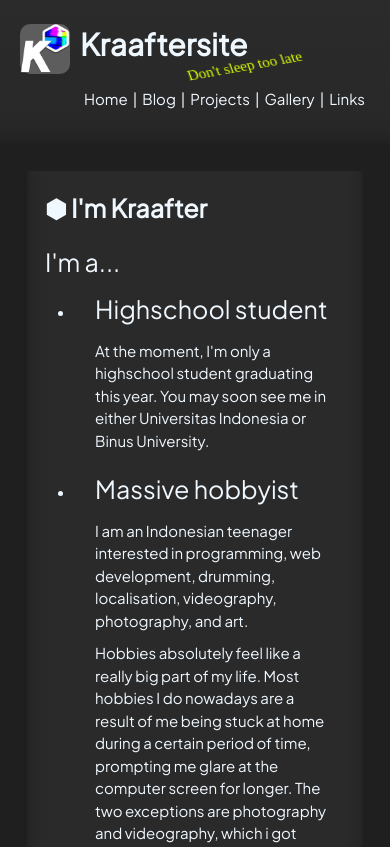
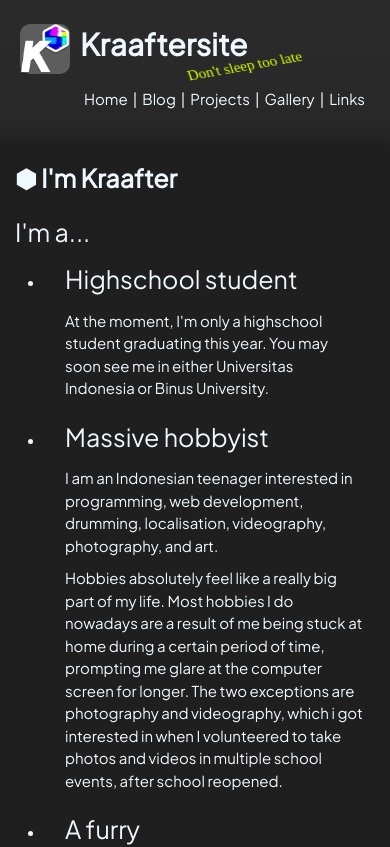
Before and after one commit to Kraafter/Kraaftersite-v3, a SvelteKit app: page /about in a window 390 px wide. Shown: the top 847 px of the page. Built offline with nearby package versions, Linux system fonts and the light colour scheme; a web font is replaced by a local one.

Commit message:
about page layout changes

```diff
--- a/src/routes/about/+page.svelte
+++ b/src/routes/about/+page.svelte
@@ -175,8 +175,9 @@
         }
 
         .full {
-            padding: 10px;
-            margin: 25px;
+            padding: 0;
+            margin: 5px;
+            background: transparent;
         }
 
         .text1 {
```
